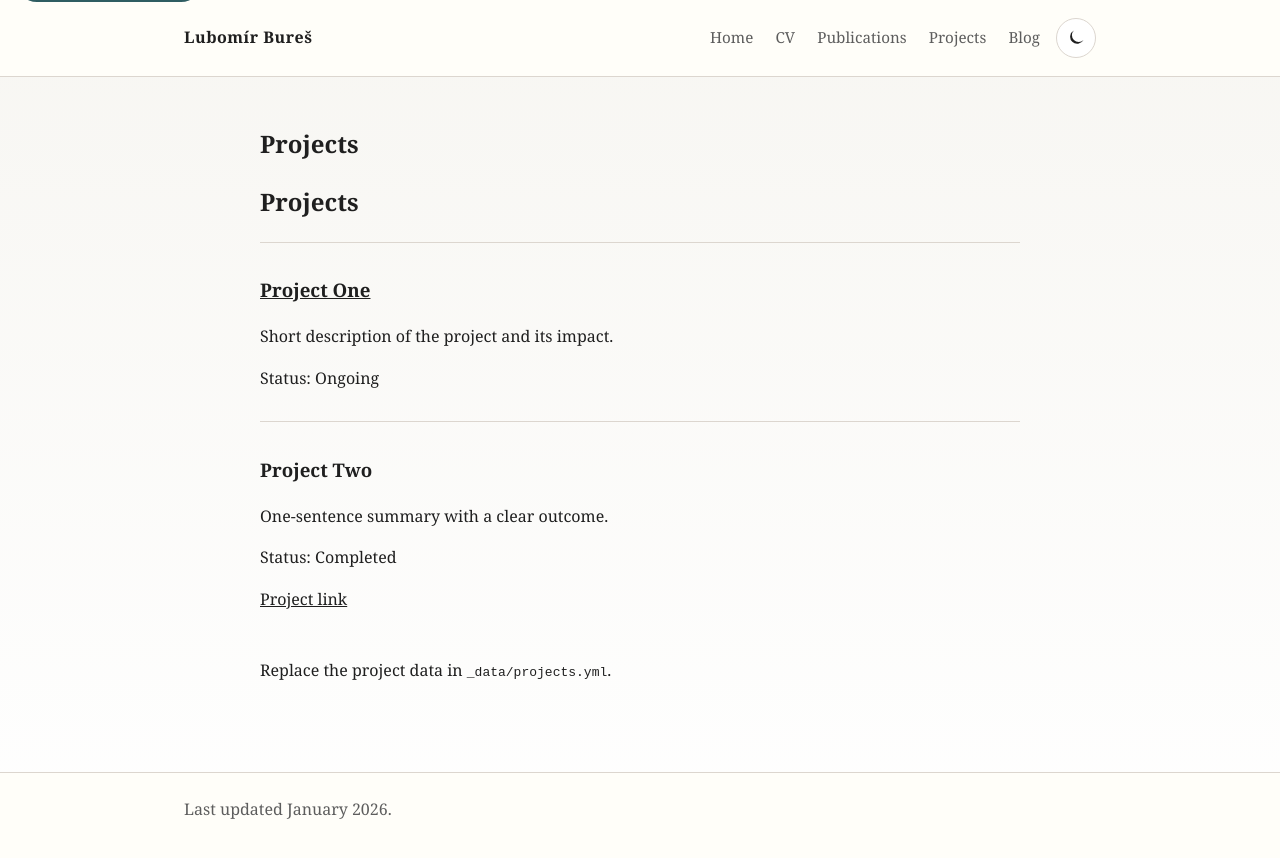
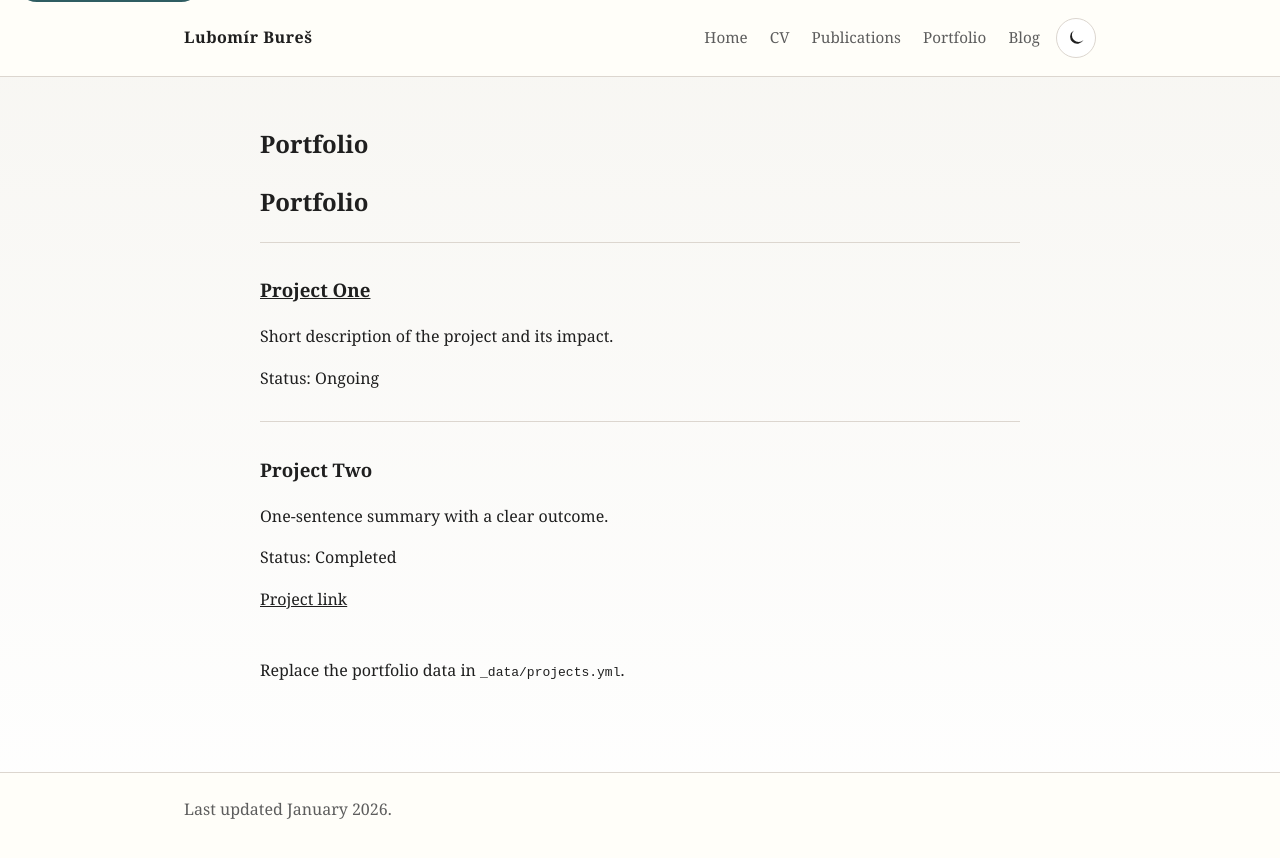
Before and after one commit to tannhorn/tannhorn.github.io, a Jekyll site: the page built from portfolio.md, in a window 1280 px wide. Shown: the top 858 px of the page. Built offline with Jekyll 4.4.1, drawn with Linux system fonts in a browser that asks for light colours.

Commit message:
changed projects to portfolio

```diff
--- a/_includes/header.html
+++ b/_includes/header.html
@@ -6,7 +6,7 @@
         <a href="{{ "/" | relative_url }}">Home</a>
         <a href="{{ "/cv" | relative_url }}">CV</a>
         <a href="{{ "/publications" | relative_url }}">Publications</a>
-        <a href="{{ "/projects" | relative_url }}">Projects</a>
+        <a href="{{ "/portfolio" | relative_url }}">Portfolio</a>
         <a href="{{ "/blog/" | relative_url }}">Blog</a>
       </nav>
       <button class="theme-toggle" type="button" aria-pressed="false" aria-label="Toggle dark mode">
--- a/projects.md
+++ b/portfolio.md
@@ -1,15 +1,15 @@
 ---
 layout: page
-title: Projects
+title: Portfolio
 ---
 
 <section>
-  <h2>Projects</h2>
+  <h2>Portfolio</h2>
   {% for project in site.data.projects %}
     <div class="project-entry">
       <h3>
         {% if project.slug %}
-          <a href="{{ "/projects/" | append: project.slug | append: "/" | relative_url }}">{{ project.name }}</a>
+          <a href="{{ "/portfolio/" | append: project.slug | append: "/" | relative_url }}">{{ project.name }}</a>
         {% else %}
           {{ project.name }}
         {% endif %}
@@ -23,4 +23,4 @@ title: Projects
   {% endfor %}
 </section>
 
-<p>Replace the project data in <code>_data/projects.yml</code>.</p>
+<p>Replace the portfolio data in <code>_data/projects.yml</code>.</p>
```
Also changed, not shown: README.md.
